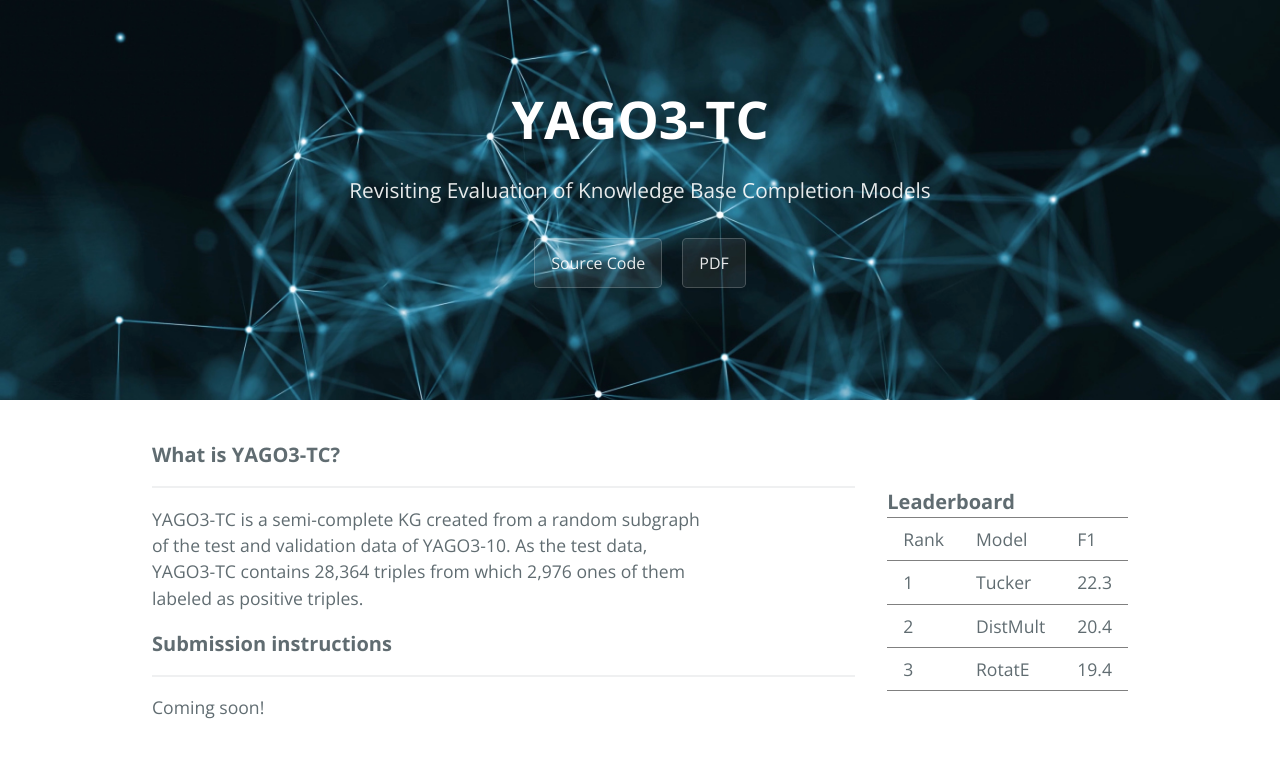
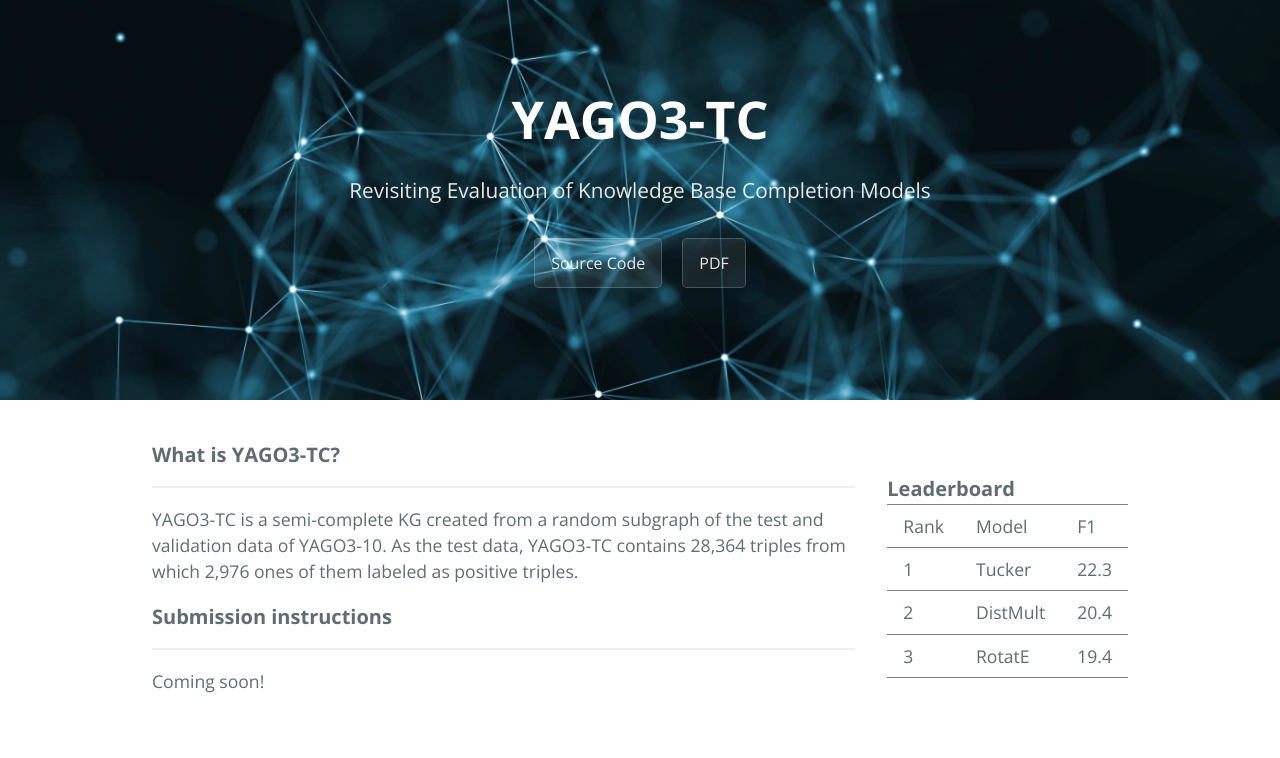
Before and after one commit to pouyapez/yago3-tc, a Jekyll site: the page built from index.md, in a window 1280 px wide. Shown: the top 758 px of the page. Built offline with Jekyll 4.4.1, drawn with Linux system fonts in a browser that asks for light colours.

Commit message:
Update index.md

```diff
--- a/index.md
+++ b/index.md
@@ -4,15 +4,15 @@ layout: default
 <div class="menu-container noselect">
    <table class="content-table">
       <tr>
-        <td>
+        <td style="width:80%;">
         <font style="font-size:20px"><b>What is YAGO3-TC?</b></font>
          <hr>
-        <p class="text right-align text-large add-top-margin" style="width:80%;">
+        <p class="text right-align text-large add-top-margin" style="width:100%;">
         YAGO3-TC is a semi-complete KG created from a random subgraph of the test and validation data of YAGO3-10. As the test        data, YAGO3-TC contains 28,364 triples from which 2,976 ones of them labeled as positive triples.
         </p>
         <font style="font-size:20px"><b>Submission instructions</b></font>
           <hr>
-        <p class="text right-align text-large add-top-margin" style="width:80%;">
+        <p class="text right-align text-large add-top-margin" style="width:100%;">
         Coming soon!
         </p>
         </td>
```
